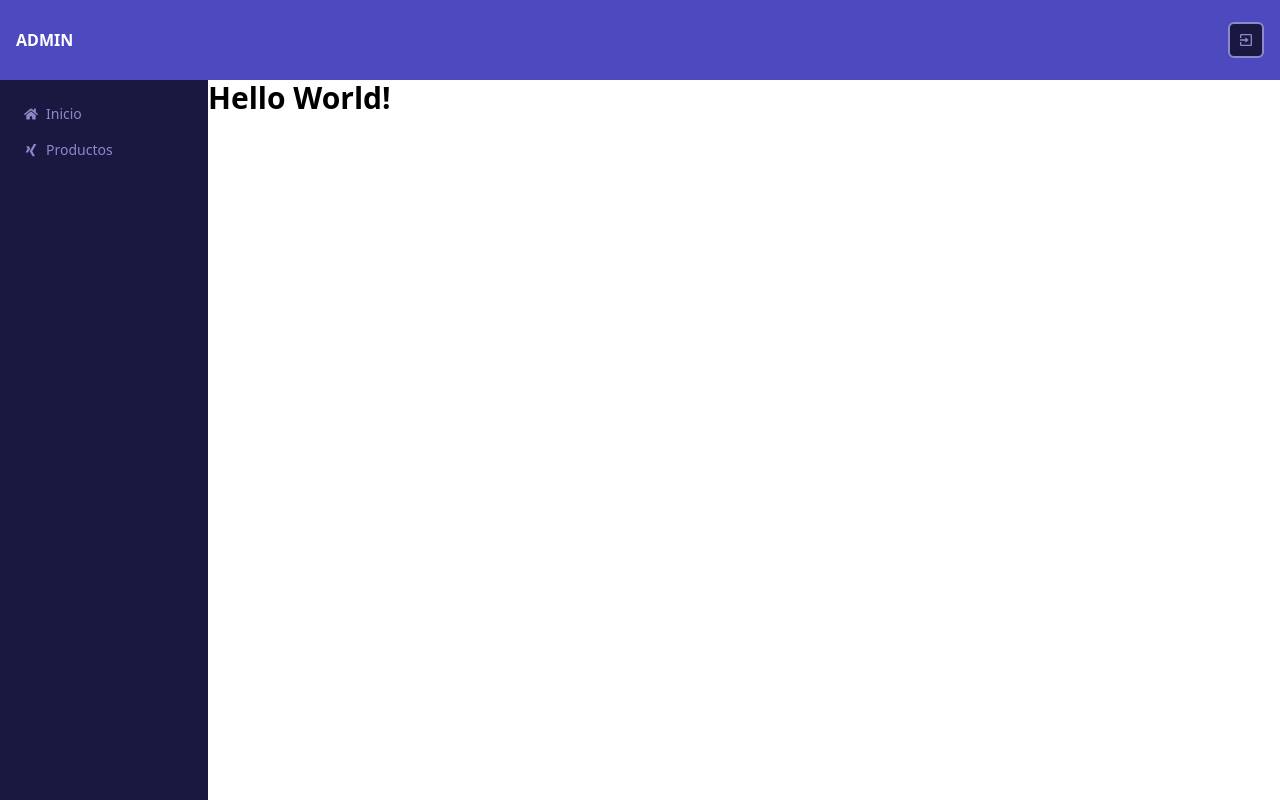
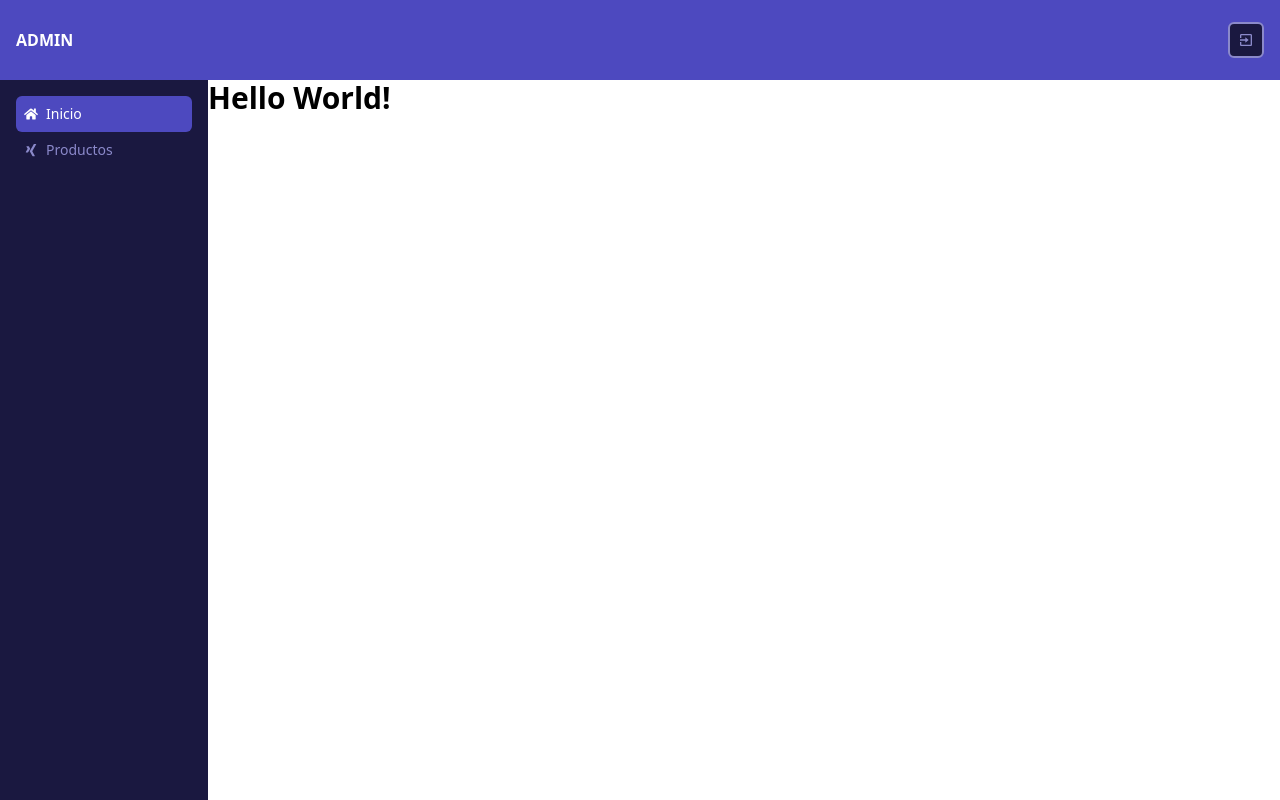
Before and after one commit to lopez-tomas/nextjs-crud, a Next.js app in the folder frontend/: page / in a window 1280 px wide. Built offline with nearby package versions, Linux system fonts and the light colour scheme.

Commit message:
[STYLES]: changing styles when Link is active; using useRouter hook from Next.

```diff
--- a/frontend/src/components/AsideItem/index.tsx
+++ b/frontend/src/components/AsideItem/index.tsx
@@ -1,16 +1,19 @@
 import { NextPage } from 'next'
-import Link from 'next/link';
+import Link from 'next/link'
+import { useRouter } from 'next/router'
 
 interface Props {
   item: { name: string; path: string; icon: React.ReactNode };
 }
 
 const AsideItem: NextPage<Props> = ({ item }) => {
+  const router = useRouter()
+
   return (
     <li>
       <Link
         href={item.path}
-        className='
+        className={`
           flex
           items-center
           w-full
@@ -19,7 +22,8 @@ const AsideItem: NextPage<Props> = ({ item }) => {
           hover:bg-tertiary-color
           hover:text-white-color
           hover:cursor-pointer
-      '>
+          ${router.pathname === item.path ? 'bg-primary-color text-white-color' : ''}
+      `}>
         <span className='mr-2'>{item.icon}</span>
         {item.name}
       </Link>
```
